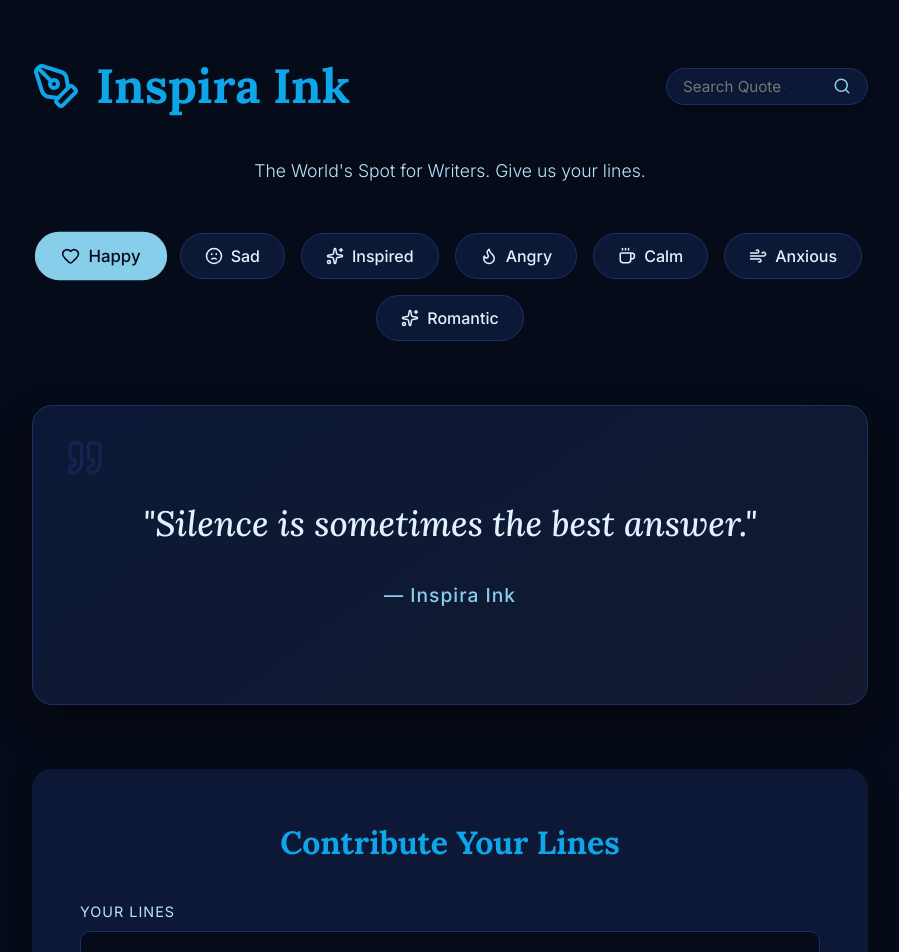
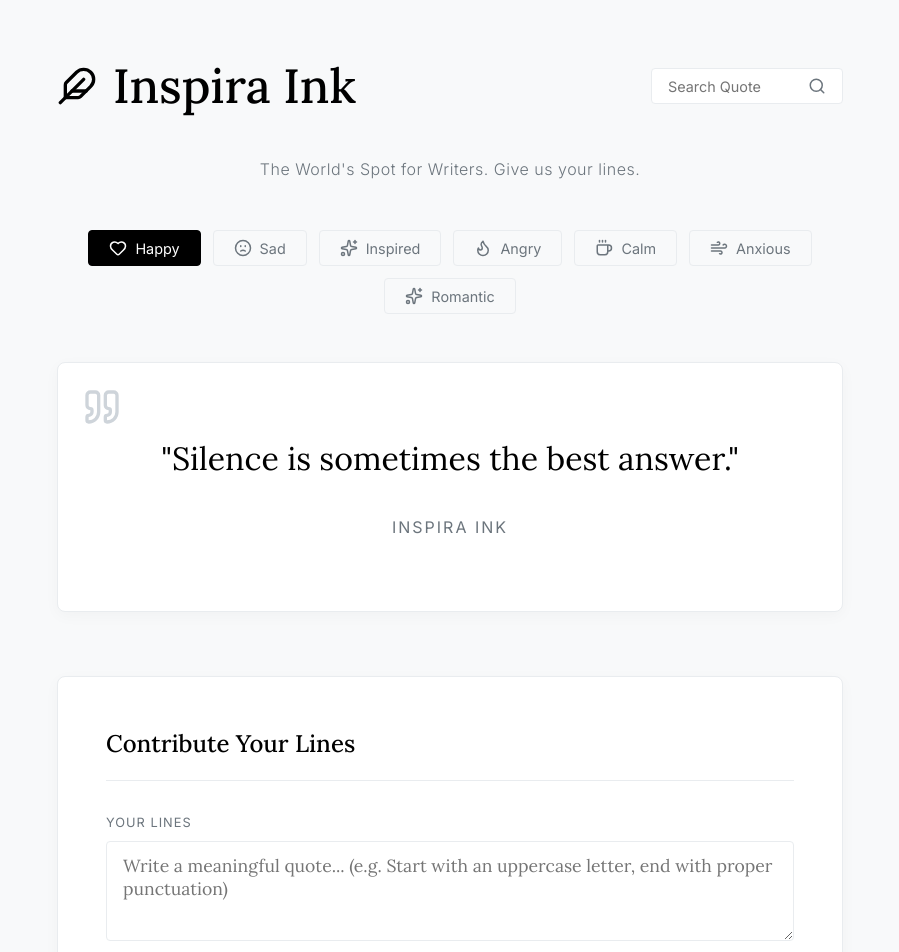
Before and after one commit to LeoxIrfzzzz/Inspira-Ink, a Next.js app: page / in a window 1280 px wide. Shown: the top 952 px of the page, without its empty margins (190-1089 px from the left). Built offline with nearby package versions, Linux system fonts and the light colour scheme; no server answers; the database is empty.

Commit message:
Switch to elegant minimalist theme and Feather icon

```diff
--- a/src/app/globals.css
+++ b/src/app/globals.css
@@ -1,13 +1,13 @@
 @import url('https://fonts.googleapis.com/css2?family=Lora:ital,wght@0,400;0,500;0,600;0,700;1,400;1,500&family=Inter:wght@300;400;500;600&display=swap');
 
 :root {
-  --ink-primary: #060b19;
-  --ink-secondary: #0c1836;
-  --ink-tertiary: #19316b;
-  --ink-light: #87ceeb;
-  --ink-text: #e0f2fe;
-  --ink-text-muted: #bae6fd;
-  --ink-highlight: #0ea5e9;
+  --ink-primary: #f8f9fa; /* Off-white paper background */
+  --ink-secondary: #ffffff; /* White cards */
+  --ink-tertiary: #e9ecef; /* Clean borders */
+  --ink-light: #ced4da; /* Extremely muted accents */
+  --ink-text: #212529; /* Dark charcoal text */
+  --ink-text-muted: #6c757d; /* Gray text */
+  --ink-highlight: #000000; /* Pure black minimalist */
 
   --font-serif: 'Lora', serif;
   --font-sans: 'Inter', sans-serif;
@@ -32,22 +32,21 @@ body {
 }
 
 .container {
-  max-width: 900px;
+  max-width: 850px;
   margin: 0 auto;
-  padding: 2rem;
+  padding: 3rem 2rem;
   width: 100%;
 }
 
 .header {
   text-align: center;
   margin-bottom: 3rem;
-  padding-top: 1rem;
 }
 
 .title {
   font-family: var(--font-serif);
   font-size: 3rem;
-  font-weight: 700;
+  font-weight: 500;
   color: var(--ink-highlight);
   margin-bottom: 0.5rem;
   display: flex;
@@ -57,9 +56,10 @@ body {
 }
 
 .subtitle {
-  font-size: 1.1rem;
+  font-size: 1rem;
   color: var(--ink-text-muted);
   font-weight: 300;
+  letter-spacing: 0.5px;
 }
 
 .search-form {
@@ -67,9 +67,13 @@ body {
   align-items: center;
   background-color: var(--ink-secondary);
   border: 1px solid var(--ink-tertiary);
-  border-radius: 50px;
+  border-radius: 4px;
   overflow: hidden;
-  box-shadow: 0 4px 10px rgba(0,0,0,0.2);
+  transition: var(--transition);
+}
+
+.search-form:focus-within {
+  border-color: var(--ink-text-muted);
 }
 
 .search-input {
@@ -78,20 +82,20 @@ body {
   color: var(--ink-text);
   padding: 0.5rem 1rem;
   font-family: var(--font-sans);
-  font-size: 0.95rem;
+  font-size: 0.9rem;
   outline: none;
-  width: 150px;
+  width: 140px;
   transition: var(--transition);
 }
 
 .search-input:focus {
-  width: 180px;
+  width: 170px;
 }
 
 .search-btn {
   background-color: transparent;
   border: none;
-  color: var(--ink-light);
+  color: var(--ink-text-muted);
   padding: 0.5rem 1rem;
   cursor: pointer;
   display: flex;
@@ -102,26 +106,25 @@ body {
 
 .search-btn:hover {
   color: var(--ink-highlight);
-  transform: scale(1.1);
 }
 
 .mood-selector {
   display: flex;
   flex-wrap: wrap;
-  gap: 1rem;
+  gap: 0.75rem;
   justify-content: center;
-  margin-bottom: 4rem;
+  margin-bottom: 3rem;
 }
 
 .mood-btn {
-  background-color: var(--ink-secondary);
-  color: var(--ink-text);
+  background-color: transparent;
+  color: var(--ink-text-muted);
   border: 1px solid var(--ink-tertiary);
-  padding: 0.75rem 1.5rem;
-  border-radius: 50px;
+  padding: 0.5rem 1.25rem;
+  border-radius: 4px;
   font-family: var(--font-sans);
-  font-size: 1rem;
-  font-weight: 500;
+  font-size: 0.9rem;
+  font-weight: 400;
   cursor: pointer;
   transition: var(--transition);
   display: flex;
@@ -130,28 +133,26 @@ body {
 }
 
 .mood-btn:hover {
-  background-color: var(--ink-tertiary);
-  transform: translateY(-2px);
-  box-shadow: 0 4px 12px rgba(0, 0, 0, 0.2);
+  border-color: var(--ink-text-muted);
+  color: var(--ink-text);
 }
 
 .mood-btn.active {
-  background-color: var(--ink-light);
-  color: var(--ink-primary);
-  border-color: var(--ink-light);
-  transform: scale(1.05);
+  background-color: var(--ink-highlight);
+  color: #ffffff;
+  border-color: var(--ink-highlight);
 }
 
 .quote-display {
-  background: linear-gradient(145deg, var(--ink-secondary), #131a30);
+  background: var(--ink-secondary);
   border: 1px solid var(--ink-tertiary);
-  border-radius: 20px;
+  border-radius: 8px;
   padding: 4rem 3rem;
   text-align: center;
   position: relative;
-  box-shadow: 0 20px 40px rgba(0, 0, 0, 0.4);
+  box-shadow: 0 4px 15px rgba(0, 0, 0, 0.03);
   margin-bottom: 4rem;
-  min-height: 300px;
+  min-height: 250px;
   display: flex;
   flex-direction: column;
   justify-content: center;
@@ -160,60 +161,59 @@ body {
 
 .quote-icon {
   position: absolute;
-  top: 2rem;
-  left: 2rem;
-  color: var(--ink-tertiary);
-  opacity: 0.5;
+  top: 1.5rem;
+  left: 1.5rem;
+  color: var(--ink-light);
 }
 
 .quote-number.badge {
   position: absolute;
-  top: 2rem;
-  right: 2rem;
-  background-color: rgba(91, 192, 190, 0.1);
-  color: var(--ink-light);
-  border: 1px solid var(--ink-light);
-  padding: 0.25rem 0.75rem;
-  border-radius: 50px;
-  font-size: 0.85rem;
-  font-weight: 600;
-  letter-spacing: 1px;
+  top: 1.5rem;
+  right: 1.5rem;
+  background-color: transparent;
+  color: var(--ink-text-muted);
+  border: 1px solid var(--ink-tertiary);
+  padding: 0.2rem 0.5rem;
+  border-radius: 4px;
+  font-size: 0.75rem;
+  font-family: var(--font-sans);
 }
 
 .quote-text {
   font-family: var(--font-serif);
-  font-size: 2.2rem;
-  line-height: 1.4;
+  font-size: 2rem;
+  line-height: 1.5;
   margin-bottom: 2rem;
-  font-style: italic;
-  font-weight: 500;
+  font-weight: 400;
+  color: var(--ink-highlight);
 }
 
 .quote-author {
-  font-size: 1.2rem;
-  color: var(--ink-light);
-  font-weight: 500;
-  letter-spacing: 1px;
-}
-
-.quote-author::before {
-  content: "— ";
+  font-size: 1rem;
+  color: var(--ink-text-muted);
+  font-family: var(--font-sans);
+  text-transform: uppercase;
+  letter-spacing: 2px;
 }
 
 .submission-section {
   background-color: var(--ink-secondary);
-  border-radius: 20px;
+  border-radius: 8px;
   padding: 3rem;
-  box-shadow: 0 10px 30px rgba(0, 0, 0, 0.3);
-  margin-bottom: 4rem;
+  border: 1px solid var(--ink-tertiary);
+  box-shadow: 0 4px 15px rgba(0, 0, 0, 0.03);
+  margin-bottom: 2rem;
 }
 
 .section-title {
   font-family: var(--font-serif);
-  font-size: 2rem;
+  font-size: 1.5rem;
   margin-bottom: 2rem;
-  text-align: center;
+  text-align: left;
   color: var(--ink-highlight);
+  font-weight: 500;
+  border-bottom: 1px solid var(--ink-tertiary);
+  padding-bottom: 1rem;
 }
 
 .form-group {
@@ -224,18 +224,18 @@ body {
   display: block;
   margin-bottom: 0.5rem;
   color: var(--ink-text-muted);
-  font-size: 0.9rem;
+  font-size: 0.8rem;
   text-transform: uppercase;
   letter-spacing: 1px;
 }
 
 .form-input, .form-textarea, .form-select {
   width: 100%;
-  background-color: var(--ink-primary);
+  background-color: transparent;
   border: 1px solid var(--ink-tertiary);
   color: var(--ink-text);
-  padding: 1rem;
-  border-radius: 10px;
+  padding: 0.75rem 1rem;
+  border-radius: 4px;
   font-family: var(--font-sans);
   font-size: 1rem;
   transition: var(--transition);
@@ -243,65 +243,62 @@ body {
 
 .form-input:focus, .form-textarea:focus, .form-select:focus {
   outline: none;
-  border-color: var(--ink-light);
-  box-shadow: 0 0 0 2px rgba(91, 192, 190, 0.2);
+  border-color: var(--ink-highlight);
 }
 
 .form-textarea {
-  min-height: 120px;
+  min-height: 100px;
   resize: vertical;
   font-family: var(--font-serif);
-  font-size: 1.2rem;
+  font-size: 1.1rem;
 }
 
 .submit-btn {
-  background-color: var(--ink-light);
-  color: var(--ink-primary);
+  background-color: var(--ink-highlight);
+  color: #ffffff;
   border: none;
-  padding: 1rem 2rem;
-  border-radius: 10px;
+  padding: 0.75rem 1.5rem;
+  border-radius: 4px;
   font-family: var(--font-sans);
-  font-size: 1.1rem;
-  font-weight: 600;
+  font-size: 0.95rem;
+  font-weight: 500;
   cursor: pointer;
-  width: 100%;
   transition: var(--transition);
   display: flex;
+  align-items: center;
   justify-content: center;
-  align-items: center;
   gap: 0.5rem;
+  width: auto;
 }
 
 .submit-btn:hover {
-  background-color: var(--ink-highlight);
-  transform: translateY(-2px);
+  background-color: #333333;
+}
+
+.error-message, .success-message {
+  padding: 1rem;
+  border-radius: 4px;
+  margin-bottom: 1.5rem;
+  font-size: 0.9rem;
 }
 
 .error-message {
-  background-color: rgba(255, 99, 71, 0.1);
-  color: #ff6b6b;
-  padding: 1rem;
-  border-radius: 8px;
-  margin-bottom: 1.5rem;
-  border: 1px solid rgba(255, 107, 107, 0.3);
-  font-size: 0.95rem;
+  background-color: #fff5f5;
+  color: #e53e3e;
+  border: 1px solid #fed7d7;
 }
 
 .success-message {
-  background-color: rgba(91, 192, 190, 0.1);
-  color: var(--ink-light);
-  padding: 1rem;
-  border-radius: 8px;
-  margin-bottom: 1.5rem;
-  border: 1px solid rgba(91, 192, 190, 0.3);
-  font-size: 0.95rem;
+  background-color: #f0fff4;
+  color: #38a169;
+  border: 1px solid #c6f6d5;
 }
 
 .fade-in {
-  animation: fadeIn 0.5s ease-in;
+  animation: fadeIn 0.4s ease-in;
 }
 
 @keyframes fadeIn {
-  from { opacity: 0; transform: translateY(10px); }
+  from { opacity: 0; transform: translateY(5px); }
   to { opacity: 1; transform: translateY(0); }
 }
--- a/src/app/page.tsx
+++ b/src/app/page.tsx
@@ -1,7 +1,7 @@
 "use client";
 
 import { useState, useEffect } from 'react';
-import { PenTool, Quote as QuoteIcon, Send, Heart, Frown, Sparkles, Flame, Coffee, Wind, Stars, Search } from 'lucide-react';
+import { Feather, Quote as QuoteIcon, Send, Heart, Frown, Sparkles, Flame, Coffee, Wind, Stars, Search } from 'lucide-react';
 
 const MOODS = [
   { name: 'Happy', icon: Heart },
@@ -105,7 +105,7 @@ export default function InspiraInk() {
       <header className="header">
         <div style={{ display: 'flex', justifyContent: 'space-between', alignItems: 'center', marginBottom: '2rem' }}>
           <h1 className="title" style={{ marginBottom: 0 }}>
-            <PenTool size={48} /> Inspira Ink
+            <Feather size={40} /> Inspira Ink
           </h1>
 
           <form onSubmit={handleSearch} className="search-form">
```
